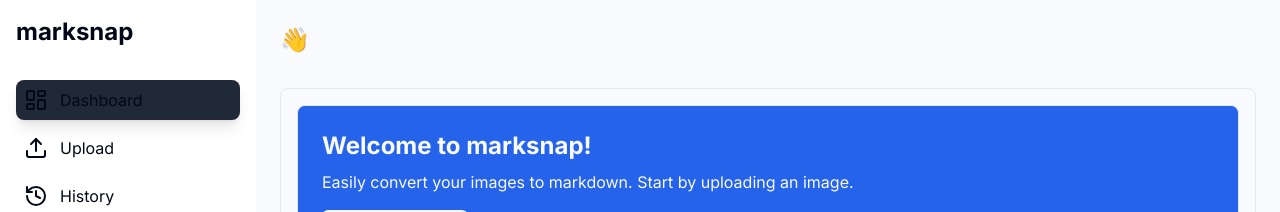
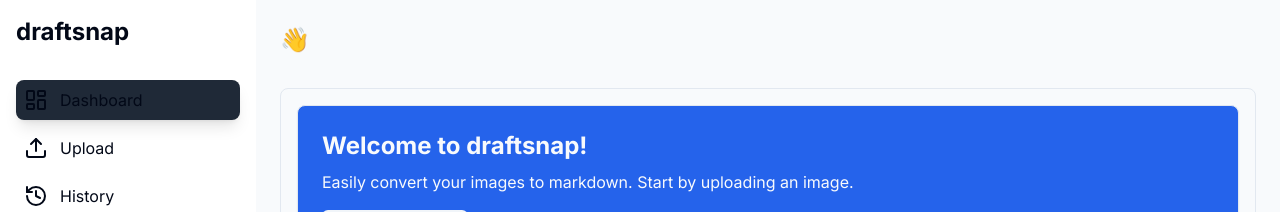
Before and after one commit to Umoren/draftsnap, a Next.js app: page / in a window 1280 px wide. Shown: the top 212 px of the page. Built offline with nearby package versions, Linux system fonts and the light colour scheme.

Commit message:
[mvp]: push mvp. goodluck on cold email

```diff
--- a/components/Dashboard.tsx
+++ b/components/Dashboard.tsx
@@ -4,7 +4,6 @@
 import { Button } from '@/components/ui/button'
 import { toast } from 'react-hot-toast'
 import Link from 'next/link'
-import { truncate } from 'fs'
 
 interface UploadItem {
     id: string
@@ -60,7 +59,7 @@
         <div className="space-y-6">
             <Card className="bg-primary text-primary-foreground">
                 <CardContent className="pt-6">
-                    <h2 className="text-2xl font-bold mb-2">Welcome to marksnap!</h2>
+                    <h2 className="text-2xl font-bold mb-2">Welcome to draftsnap!</h2>
                     <p>Easily convert your images to markdown. Start by uploading an image.</p>
                     <Link href="/upload">
                         <Button className="mt-4" variant="secondary">
@@ -164,7 +163,7 @@
                         </CardHeader>
                         <CardContent className="flex items-center">
                             <Info className="h-8 w-8 text-primary mr-4" />
-                            <p>marksnap uses local storage to keep your upload history. Your data stays on your device!</p>
+                            <p>draftsnap uses local storage to keep your upload history. Your data stays on your device!</p>
                         </CardContent>
                     </Card>
                 </div>
--- a/components/Layout.tsx
+++ b/components/Layout.tsx
@@ -48,7 +48,7 @@
                 >
                     <div className="flex h-full flex-col justify-between p-4">
                         <div>
-                            <h1 className="mb-8 text-2xl font-bold">marksnap</h1>
+                            <h1 className="mb-8 text-2xl font-bold">draftsnap</h1>
                             <nav>
                                 <ul className="space-y-2">
                                     {navItems.map((item) => (
--- a/components/MarkdownPreview.tsx
+++ b/components/MarkdownPreview.tsx
@@ -17,7 +17,7 @@
         const url = URL.createObjectURL(blob);
         const a = document.createElement('a');
         a.href = url;
-        a.download = 'marksnap_output.md';
+        a.download = 'draftsnap_output.md';
         a.click();
         URL.revokeObjectURL(url);
     };
--- a/package.json
+++ b/package.json
@@ -1,5 +1,5 @@
 {
-  "name": "marksnap",
+  "name": "draftsnap",
   "version": "0.1.0",
   "private": true,
   "scripts": {
@@ -23,7 +23,6 @@
     "clsx": "^2.1.1",
     "date-fns": "^3.6.0",
     "formidable": "^3.5.1",
-    "lodash": "^4.17.21",
     "lucide-react": "^0.439.0",
     "next": "14.2.9",
     "next-themes": "^0.3.0",
--- a/pages/_document.tsx
+++ b/pages/_document.tsx
@@ -4,30 +4,30 @@
   return (
     <Html lang="en">
       <Head>
-        <title>marksnap | Instant Image-to-Markdown Converter</title>
-        <meta name="description" content="marksnap: speed up your writing workflow with instant image-to-markdown conversion. perfect for technical writers, bloggers, and documentation specialists." />
+        <title>draftsnap | Instant Image-to-Markdown Converter</title>
+        <meta name="description" content="draftsnap: speed up your writing workflow with instant image-to-markdown conversion. perfect for technical writers, bloggers, and documentation specialists." />
         <meta name="viewport" content="width=device-width, initial-scale=1" />
         <link rel="icon" href="/favicon.ico" />
 
         {/* Open Graph / Facebook */}
         <meta property="og:type" content="website" />
-        <meta property="og:url" content="https://marksnap.vercel.app/" />
-        <meta property="og:title" content="MarkSnap | Instant Image-to-Markdown Converter" />
+        <meta property="og:url" content="https://draftsnap.vercel.app/" />
+        <meta property="og:title" content="draftsnap | Instant Image-to-Markdown Converter" />
         <meta property="og:description" content="Transform your images into markdown instantly. Boost productivity for technical writers and content creators." />
         <meta property="og:image" content="https://i.imgur.com/Vj4gSA9.png" />
 
         {/* Twitter */}
         <meta property="twitter:card" content="summary_large_image" />
-        <meta property="twitter:url" content="https://marksnap.vercel.app/" />
-        <meta property="twitter:title" content="MarkSnap | Instant Image-to-Markdown Converter" />
+        <meta property="twitter:url" content="https://draftsnap.vercel.app/" />
+        <meta property="twitter:title" content="draftsnap | Instant Image-to-Markdown Converter" />
         <meta property="twitter:description" content="Transform your images into markdown instantly. Boost productivity for technical writers and content creators." />
         <meta property="twitter:image" content="https://i.imgur.com/Vj4gSA9.png" />
 
         {/* Additional meta tags */}
-        <meta name="application-name" content="MarkSnap" />
+        <meta name="application-name" content="draftsnap" />
         <meta name="apple-mobile-web-app-capable" content="yes" />
         <meta name="apple-mobile-web-app-status-bar-style" content="default" />
-        <meta name="apple-mobile-web-app-title" content="MarkSnap" />
+        <meta name="apple-mobile-web-app-title" content="draftsnap" />
         <meta name="format-detection" content="telephone=no" />
         <meta name="mobile-web-app-capable" content="yes" />
         <meta name="theme-color" content="#000000" />
```
Also changed, not shown: 2 other files (tests, documents, lock files or other folders).
